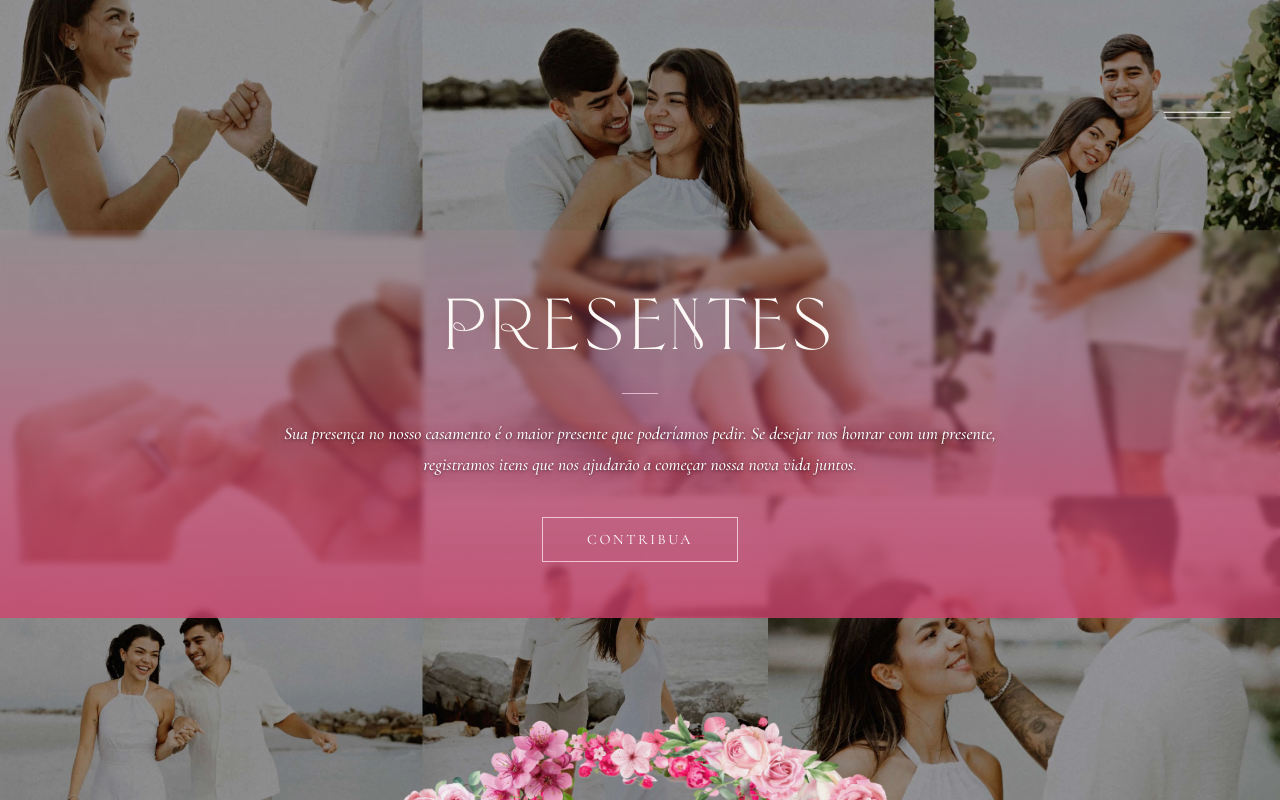
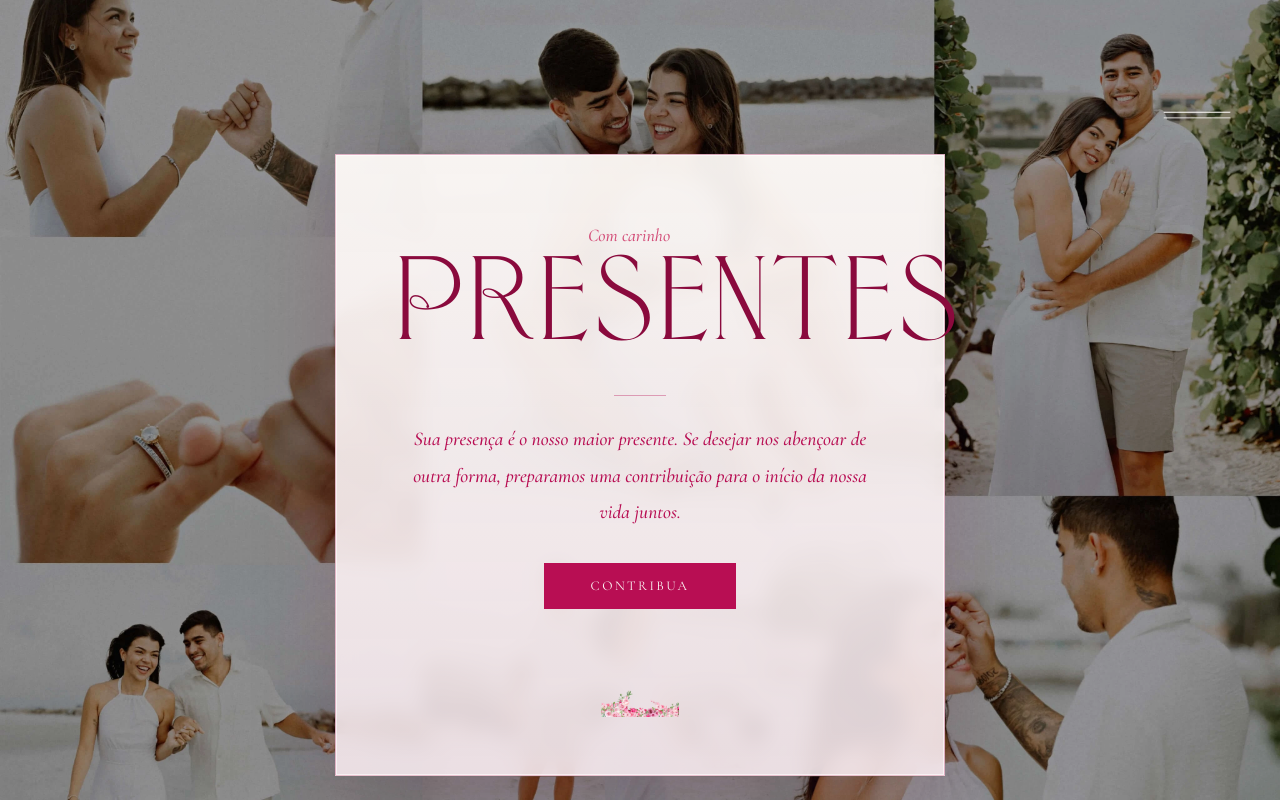
Before and after one commit to giullyasantos/jaque-lucas, a React (Create React App) app: page /gifts in a window 1280 px wide. Shown: the top 800 px of the page. Built offline with nearby package versions, Linux system fonts and the light colour scheme; a web font is replaced by a local one.

Commit message:
Refine gifts page and intro blessing

```diff
--- a/src/App.css
+++ b/src/App.css
@@ -278,9 +278,9 @@ p {
 .ld-blessing-title {
   margin: 0;
   font-family: var(--font-display);
-  font-size: clamp(0.82rem, 2vw, 1rem);
-  letter-spacing: 0.22em;
-  line-height: 1.9;
+  font-size: clamp(1.12rem, 3vw, 1.5rem);
+  letter-spacing: 0.2em;
+  line-height: 1.65;
   text-align: center;
   text-transform: uppercase;
   color: var(--green-mid);
@@ -418,8 +418,8 @@ p {
   }
 
   .ld-blessing-title {
-    font-size: 0.82rem;
-    line-height: 1.8;
+    font-size: 1.08rem;
+    line-height: 1.75;
   }
 
   .ld-blessing-card {
@@ -1505,7 +1505,7 @@ p {
   text-align: center;
   position: relative;
   overflow: visible;
-  padding: clamp(110px, 12vw, 150px) 0 clamp(70px, 8vw, 110px);
+  padding: clamp(118px, 12vw, 158px) clamp(18px, 4vw, 48px) clamp(96px, 9vw, 130px);
 
   .gifts-loading-veil {
     position: fixed;
@@ -1521,17 +1521,16 @@ p {
   }
 
   .description {
-    background: linear-gradient(
-      to bottom,
-      rgba(240, 140, 170, 0.08) 0%,
-      rgba(230, 100, 145, 0.28) 30%,
-      rgba(220, 80, 125, 0.62) 65%,
-      rgba(210, 65, 110, 0.76) 100%
-    );
-    backdrop-filter: blur(3px);
-    -webkit-backdrop-filter: blur(3px);
-    width: 100vw;
-    padding: 64px 20px 56px;
+    width: min(610px, calc(100vw - 36px));
+    padding: clamp(48px, 7vw, 68px) clamp(28px, 5vw, 58px) clamp(40px, 6vw, 58px);
+    background:
+      linear-gradient(180deg, rgba(255, 251, 248, 0.94), rgba(249, 235, 240, 0.88));
+    border: 0.75px solid rgba(184, 14, 84, 0.22);
+    box-shadow:
+      0 28px 80px rgba(102, 12, 47, 0.18),
+      inset 0 0 0 1px rgba(255, 255, 255, 0.58);
+    backdrop-filter: blur(10px);
+    -webkit-backdrop-filter: blur(10px);
     opacity: 0;
     transform: translateY(24px);
     position: relative;
@@ -1540,34 +1539,45 @@ p {
     overflow: visible;
   }
 
+  .gifts-eyebrow {
+    margin: 0 0 0.4rem;
+    padding: 0;
+    font-family: var(--font-body);
+    font-size: clamp(0.95rem, 2.2vw, 1.12rem);
+    font-style: italic;
+    line-height: 1.4;
+    color: var(--green-light);
+    text-shadow: none;
+  }
+
   h1 {
-    font-size: clamp(3.5rem, 9vw, 7rem);
-    color: var(--cream);
-    letter-spacing: 0.06em;
-    margin: 0 0 0.25rem;
-    text-shadow: 0 2px 20px rgba(160, 30, 70, 0.3);
+    font-size: clamp(4.3rem, 11vw, 7.4rem);
+    color: var(--green-deep);
+    letter-spacing: 0.02em;
+    margin: 0;
+    line-height: 0.95;
+    text-shadow: none;
   }
 
   .gifts-rule {
-    width: 36px;
+    width: 52px;
     height: 0.5px;
-    background: rgba(255, 220, 235, 0.7);
-    margin: 1.5rem auto;
+    background: rgba(184, 14, 84, 0.36);
+    margin: 1.75rem auto 1.65rem;
   }
 
   p {
-    color: #fff;
-    padding-left: 20%;
-    padding-right: 20%;
+    color: var(--green-mid);
+    padding-left: 0;
+    padding-right: 0;
     font-style: italic;
-    font-size: 1.1em;
-    line-height: 1.8;
+    font-size: clamp(1.08rem, 2vw, 1.22rem);
+    line-height: 1.85;
     font-weight: 500;
     opacity: 1;
-    margin: 0 0 2.25rem;
-    text-shadow:
-      0 1px 3px rgba(0,0,0,0.5),
-      0 2px 12px rgba(140, 0, 50, 0.6);
+    margin: 0 auto 2.1rem;
+    max-width: 470px;
+    text-shadow: none;
   }
 
   .registry {
@@ -1580,23 +1590,27 @@ p {
   .button {
     font-family: var(--font-body);
     text-decoration: none;
-    color: #fff;
-    border: 0.75px solid rgba(255, 220, 235, 0.8);
-    font-size: 0.9em;
+    color: var(--cream);
+    background: var(--green-mid);
+    border: 0.75px solid var(--green-mid);
+    font-size: 0.84em;
     letter-spacing: 0.18em;
     text-transform: uppercase;
-    padding: 13px 44px;
+    padding: 14px 46px;
     display: inline-block;
     position: relative;
     overflow: hidden;
-    transition: border-color 0.35s ease;
+    transition:
+      border-color 0.35s ease,
+      background-color 0.35s ease,
+      transform 0.35s var(--ease-out-expo);
   }
 
   .button::before {
     content: '';
     position: absolute;
     inset: 0;
-    background: rgba(255, 255, 255, 0.15);
+    background: rgba(255, 255, 255, 0.16);
     transform: scaleY(0);
     transform-origin: bottom;
     transition: transform 0.38s var(--ease-out-expo);
@@ -1604,7 +1618,11 @@ p {
   }
 
   .button:hover::before { transform: scaleY(1); }
-  .button:hover { border-color: #fff; }
+  .button:hover {
+    background: var(--green-deep);
+    border-color: var(--green-deep);
+    transform: translateY(-2px);
+  }
 
   .button span {
     position: relative;
@@ -1613,6 +1631,18 @@ p {
   }
 
   .button:hover span { color: #fff; }
+
+  .gifts-floral {
+    width: clamp(120px, 28vw, 172px);
+    height: clamp(56px, 13vw, 78px);
+    margin: clamp(22px, 4vw, 30px) auto 0;
+    background-image: url('./media/content/design-assets/flower-bottom-sm.png');
+    background-repeat: no-repeat;
+    background-position: center bottom;
+    background-size: contain;
+    opacity: 0.9;
+    pointer-events: none;
+  }
 }
 
 .gifts--ready {
@@ -1644,16 +1674,31 @@ p {
 
 @media screen and (max-width: 768px) {
   .gifts {
-    padding: 104px 0 64px;
+    padding: 104px 18px 84px;
 
     p {
-      font-size: 1em;
-      padding-left: 8%;
-      padding-right: 8%;
+      font-size: 1.03em;
     }
 
     .description {
-      padding: 48px 16px 40px;
+      width: min(100%, 360px);
+      padding: 46px 24px 38px;
+    }
+
+    h1 {
+      font-size: clamp(3.4rem, 17vw, 4.25rem);
+    }
+
+    .button {
+      width: 100%;
+      max-width: 220px;
+      padding-left: 24px;
+      padding-right: 24px;
+    }
+
+    .gifts-floral {
+      width: 136px;
+      height: 62px;
     }
 
   }
@@ -1668,7 +1713,7 @@ p {
   justify-content: center;
   align-items: center;
   min-height: 100vh;
-  padding: 0 0 80px;
+  padding: 0 0 170px;
 
   .thank-you {
     animation: fadeIn 1s var(--ease-out-expo) both;
@@ -1904,7 +1949,7 @@ p {
   .rsvp {
     height: auto;
     padding-top: 0;
-    padding-bottom: 60px;
+    padding-bottom: 136px;
 
     .container {
       flex-direction: column;
@@ -2119,7 +2164,7 @@ p {
   &::before {
     content: "";
     position: absolute;
-    top: clamp(-142px, -10vw, -92px);
+    top: clamp(-58px, -4vw, -30px);
     left: 50%;
     width: min(560px, 86vw);
     height: min(280px, 43vw);
@@ -2234,6 +2279,12 @@ p {
 }
 
 @media screen and (max-width: 768px) {
+  .footer::before {
+    top: -30px;
+    width: min(360px, 88vw);
+    height: 180px;
+  }
+
   .footer-logo svg, .footer-logo img {
     width: 8vh;
     max-width: 100px;
--- a/src/components/loader.js
+++ b/src/components/loader.js
@@ -144,7 +144,11 @@ const Loading = ({ onDone, assetsReady = false, progress = 0, variant = 'route'
           className={`ld-blessing-wrap${blessingFading ? ' ld-blessing-wrap--out' : ''}`}
           style={blessingFading ? { animationDuration: `${BLESSING_OUT_DUR}ms` } : undefined}
         >
-          <p className="ld-blessing-title">Com a bênção de Deus e de seus pais</p>
+          <p className="ld-blessing-title">
+            Com a bênção de Deus
+            <br />
+            e de seus pais
+          </p>
           <div className="ld-blessing-card">
             <div className="ld-blessing-col">
               <span>Joacir Pereira</span>
--- a/src/pages/gifts.js
+++ b/src/pages/gifts.js
@@ -1,6 +1,5 @@
 import React, { useState, useEffect, useRef } from 'react';
 import '../App.css';
-import { Link } from 'react-router-dom';
 
 import giftsDesktop from '../media/giftsDesktop.webp';
 import giftsMobile from '../media/giftsMobile.webp';
@@ -72,16 +71,18 @@ const Gifts = () => {
     <div className={`gifts ${backgroundReady ? 'gifts--ready' : 'gifts--loading'}`}>
       <div className="gifts-loading-veil" aria-hidden="true" />
       <div className="description">
-        <h1 style={{ fontSize: '4.5em' }}>PRESENTES</h1>
+        <p className="gifts-eyebrow">Com carinho</p>
+        <h1>Presentes</h1>
         <div className="gifts-rule" />
-        <p>
-          Sua presença no nosso casamento é o maior presente que poderíamos pedir. Se desejar nos honrar com um presente, registramos itens que nos ajudarão a começar nossa nova vida juntos.
+        <p className="gifts-copy">
+          Sua presença é o nosso maior presente. Se desejar nos abençoar de outra forma, preparamos uma contribuição para o início da nossa vida juntos.
         </p>
         <div className="registry">
-          <Link className="button" to="https://www.zola.com/registry/damarisandsidiclei">
+          <a className="button" href="https://www.zola.com/registry/damarisandsidiclei" target="_blank" rel="noopener noreferrer">
             <span>Contribua</span>
-          </Link>
+          </a>
         </div>
+        <div className="gifts-floral" aria-hidden="true" />
       </div>
     </div>
   );
```
